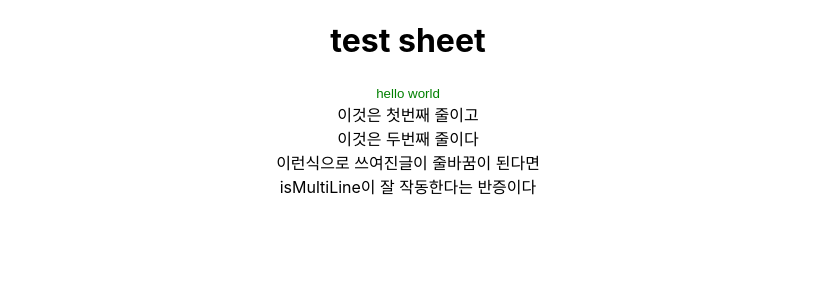
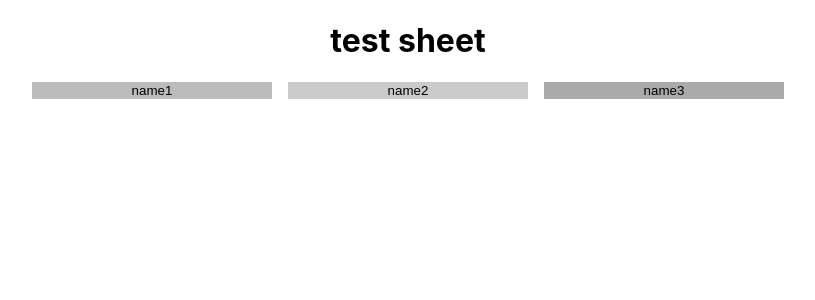
Before and after one commit to jeongkyojun/Project_react_introduceMyself, a React (Create React App) app: page /test in a window 1280 px wide. Shown: the top 300 px of the page, without its empty margins (232-1047 px from the left). Built offline with nearby package versions, Linux system fonts and the light colour scheme.

Commit message:
feat : Type 명 직관적으로 변경, ButtonGroups 컴포넌트 작성

```diff
--- a/src/atom/Button/index.tsx
+++ b/src/atom/Button/index.tsx
@@ -1,13 +1,13 @@
 import React from 'react';
 import { StyledButton } from './styles';
-import { PropTypes } from './types';
+import { ButtonTypes } from './types';
 
 const Button = ({
   children,
   clickHandler,
   disabled,
   ...cssType
-}: PropTypes) => {
+}: ButtonTypes) => {
   return (
     <StyledButton onClick={clickHandler} disabled={disabled} {...cssType}>
       {children}
--- a/src/atom/Button/types.ts
+++ b/src/atom/Button/types.ts
@@ -1,6 +1,6 @@
 import { MouseEventHandler } from 'react';
 
-export interface PropTypes extends ButtonStyleTypes {
+export interface ButtonTypes extends ButtonStyleTypes {
   children: string | JSX.Element; // 문자열 외의 값이 들어갈 경우 JSX.Element를 사용
   clickHandler?: MouseEventHandler<HTMLButtonElement>;
   onClick?: MouseEventHandler<HTMLButtonElement>;
--- a/src/atom/Text/index.tsx
+++ b/src/atom/Text/index.tsx
@@ -1,8 +1,8 @@
 import React from 'react';
 import { StyledText } from './styles';
-import { PropTypes } from './types';
+import { TextTypes } from './types';
 
-const Text = ({ children, ...cssTypes }: PropTypes) => {
+const Text = ({ children, ...cssTypes }: TextTypes) => {
   return <StyledText {...cssTypes}>{children}</StyledText>;
 };
 export default Text;
--- a/src/atom/Text/types.ts
+++ b/src/atom/Text/types.ts
@@ -1,4 +1,4 @@
-export interface PropTypes extends TextStyleTypes {
+export interface TextTypes extends TextStyleTypes {
   children: string;
 }
 
--- /dev/null
+++ b/src/molcule/ButtonGroups/index.tsx
@@ -0,0 +1,23 @@
+import React from 'react';
+import Button from '../../atom/Button';
+import { StyledButtonGroups } from './styles';
+import { ButtonGroupsTypes } from './types';
+
+/**
+ * items 에 button의 정보를 받고 ( ButtonTypes 참고 )
+ * direction으로 열 또는 행 배치를 수행한다. : [row || column] default 는 column이다.
+ *
+ * @author by 정교준
+ */
+
+const ButtonGroups = ({ items, direction }: ButtonGroupsTypes) => {
+  return (
+    <StyledButtonGroups direction={direction}>
+      {items.map(({ children, ...itemInfo }) => {
+        return <Button {...itemInfo}>{children}</Button>;
+      })}
+    </StyledButtonGroups>
+  );
+};
+
+export default ButtonGroups;
--- /dev/null
+++ b/src/molcule/ButtonGroups/styles.ts
@@ -0,0 +1,12 @@
+import styled, { css } from 'styled-components';
+import { ButtonGroupsStyleTypes } from './types';
+
+export const StyledButtonGroups = styled.div<ButtonGroupsStyleTypes>`
+  display: flex;
+  ${({ direction }) =>
+    css`
+      flex-direction: ${direction || 'column'};
+    `}
+  justify-content: center;
+  gap: 1rem;
+`;
--- /dev/null
+++ b/src/molcule/ButtonGroups/types.ts
@@ -0,0 +1,9 @@
+import { ButtonTypes } from '../../atom/Button/types';
+
+export interface ButtonGroupsTypes extends ButtonGroupsStyleTypes {
+  items: ButtonTypes[];
+}
+
+export interface ButtonGroupsStyleTypes {
+  direction?: string;
+}
--- a/src/test/index.tsx
+++ b/src/test/index.tsx
@@ -1,25 +1,21 @@
 import React, { ChangeEvent } from 'react';
 import Button from '../atom/Button';
 import Text from '../atom/Text';
-import { example_text } from './testExample_text';
+import ButtonGroups from '../molcule/ButtonGroups';
+import { StyledTestDiv } from './styles';
+import { button_list, example_text } from './testExample_text';
 
 const Test = () => {
-  const clickEvent = () => {
-    console.log('click');
-  };
-
   const changeEvent = (e: ChangeEvent<HTMLInputElement>) => {
     console.log(e.target.name + ' : ' + e.target.value);
   };
 
   return (
-    <>
+    <StyledTestDiv>
       <h1> test sheet </h1>
-      <Button clickHandler={clickEvent} textColor={'green'}>
-        hello world
-      </Button>
-      <Text isMultiLine>{example_text}</Text>
-    </>
+      <div></div>
+      <ButtonGroups items={button_list} direction={'row'} />
+    </StyledTestDiv>
   );
 };
 
--- /dev/null
+++ b/src/test/styles.ts
@@ -0,0 +1,6 @@
+import styled from 'styled-components';
+
+export const StyledTestDiv = styled.div`
+  width: 100vw;
+  height: 100vh;
+`;
--- a/src/test/testExample_text.ts
+++ b/src/test/testExample_text.ts
@@ -2,3 +2,34 @@ export const example_text = `이것은 첫번째 줄이고
 이것은 두번째 줄이다
 이런식으로 쓰여진글이 줄바꿈이 된다면
 isMultiLine이 잘 작동한다는 반증이다`;
+
+const clickEvent = () => {
+  console.log('click');
+};
+
+export const button_list = [
+  {
+    children: 'name1',
+    clickHandler: clickEvent,
+    width: 15,
+    height: 3,
+    backgroundColor: '#bcbcbc',
+    textColor: 'black',
+  },
+  {
+    children: 'name2',
+    clickHandler: clickEvent,
+    width: 15,
+    height: 3,
+    backgroundColor: '#cbcbcb',
+    textColor: 'black',
+  },
+  {
+    children: 'name3',
+    width: 15,
+    height: 3,
+    clickHandler: clickEvent,
+    backgroundColor: '#aaaaaa',
+    textColor: 'black',
+  },
+];
```
